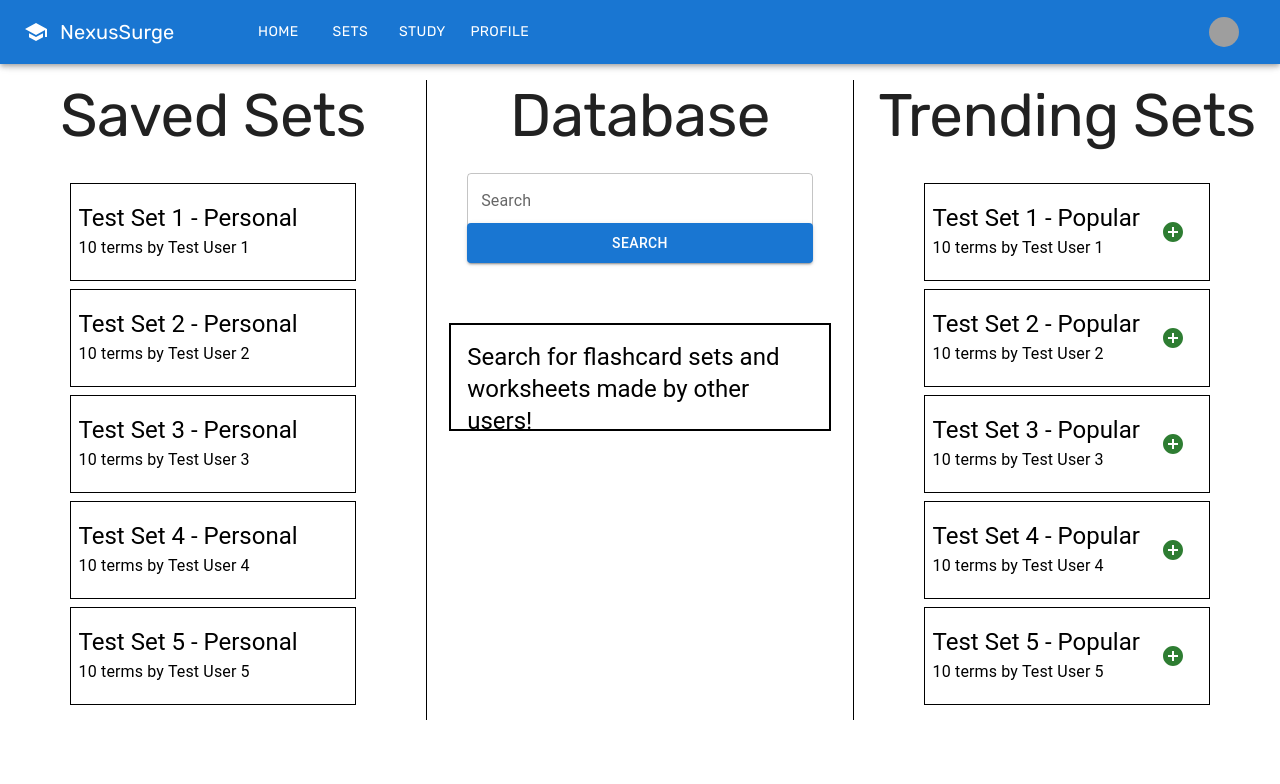
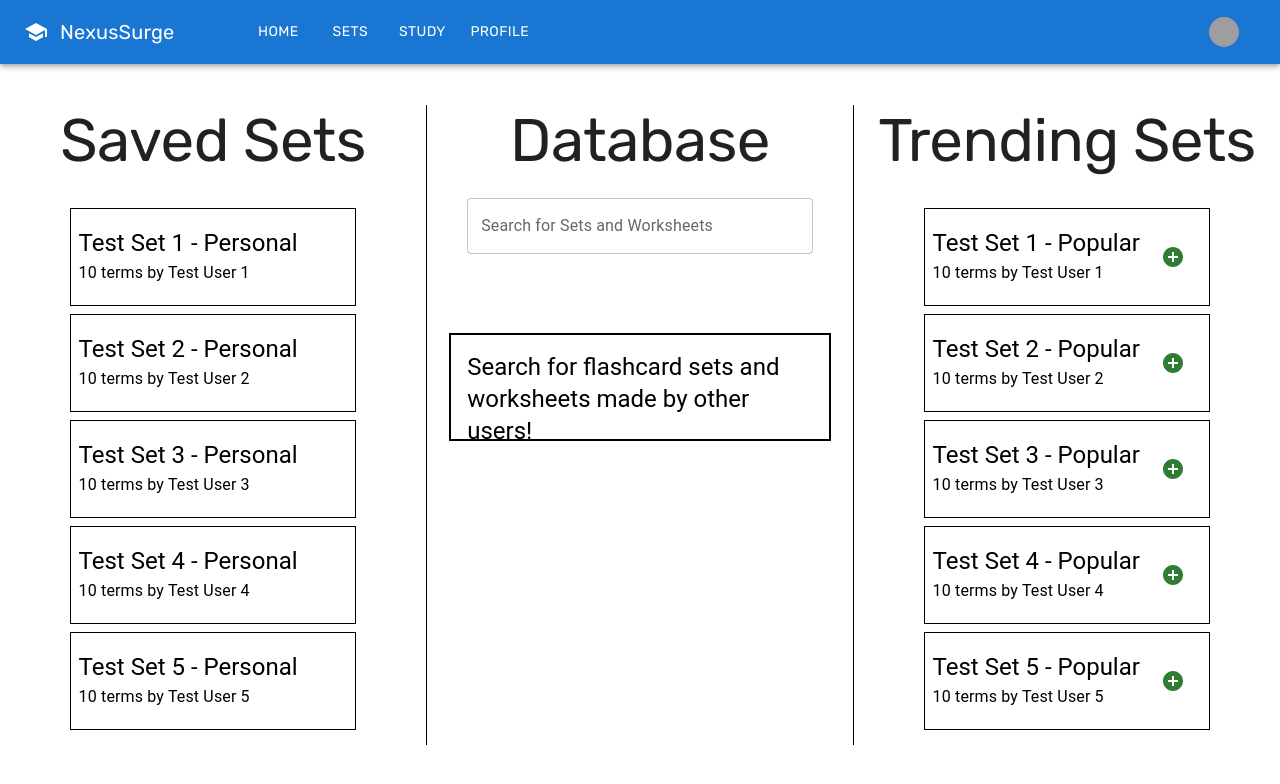
Before and after one commit to skancharapu775/NexusSurge, a React (Create React App) app in the folder nexussurge/: page /sets in a window 1280 px wide. Shown: the top 784 px of the page. Built offline with nearby package versions, Linux system fonts and the light colour scheme; grey boxes are pictures that could not be loaded.

Commit message:
Add top margin of 35 px

```diff
--- a/nexussurge/src/pages/Sets.js
+++ b/nexussurge/src/pages/Sets.js
@@ -122,7 +122,7 @@ export function Sets() {
     return (
         <>
             <Header />
-            <Box sx={{ display: 'flex', justifyContent: 'space-evenly', alignItems: 'center', height: '100vh' }}>
+            <Box sx={{ display: 'flex', justifyContent: 'space-evenly', alignItems: 'center', height: '100vh' , marginTop:'25px'}}>
                 <Box sx={{ display: 'flex', flexDirection: 'column', alignItems: 'center', width: '30vw', height: '80vh' }}>
                     <Typography component="h1" variant="h2" align="center" color="text.primary" gutterBottom fontFamily={'Rubik'}>
                         Saved Sets
@@ -145,10 +145,10 @@ export function Sets() {
                     </Typography>
                     <Box sx={{ display: 'flex', flexDirection: 'column', alignItems: 'center', width: '100%', height: '80vh' }}>
                     <Box sx={{ display: 'flex', flexDirection: 'column', alignItems: 'center', width: '50%', height: '80vh' }}>
-                      <TextField id="outlined-basic" label="Search" variant="outlined" sx={{ width: '180%', height: '5vh' }} />
-                      <Button variant="contained" sx={{ width: '180%', height: '5vh', marginTop: '10px', marginBottom: '5px' }}>Search</Button>
+                      <TextField id="outlined-basic" label="Search for Sets and Worksheets" variant="outlined" sx={{ width: '180%', height: '5vh' }} />
+                      {/*<Button variant="contained" sx={{ width: '180%', height: '5vh', marginTop: '10px', marginBottom: '5px' }}>Search</Button>*/}
                     </Box>
-                    <Box sx={{ display: 'flex', flexDirection: 'column', alignItems: 'center', width: '100%', height: '80vh', overflow: 'auto', marginTop: '-340px' }}>
+                    <Box sx={{ display: 'flex', flexDirection: 'column', alignItems: 'center', width: '100%', height: '80vh', overflow: 'auto', marginTop: '-370px' }}>
                        <Box sx={{ display: 'flex', flexDirection: 'row', width: '90%', height: '9vh', padding: '2vh', border: '2px solid black', marginBottom: '1vh'}}>
                                 <Box sx={{ display: 'flex', flexDirection: 'column' }}>
                                     <Typography variant="h5">Search for flashcard sets and worksheets made by other users!</Typography>
--- a/nexussurge/src/pages/Study.js
+++ b/nexussurge/src/pages/Study.js
@@ -84,7 +84,7 @@ export function Study() {
     <>
       <Header />
       <Box sx={{ display: 'flex', flexGrow: 1, height: '100%', marginTop: '8vh', fontFamily: 'Rubik, sans-serif' }}>
-      <Box sx={{ width: '50%', borderRight: 1, borderColor: 'divider', height: '100vh', fontFamily: 'Rubik, sans-serif' }}>
+      <Box sx={{ width: '50%', borderRight: 1, borderColor: 'divider', height: '100vh', fontFamily: 'Rubik, sans-serif', marginTop:'25px'}}>
           <Typography variant="h3" sx={{ p: 2, fontFamily: 'Rubik', paddingBottom: 0, textAlign: 'center' }}>
             Study Sets
           </Typography>
@@ -127,7 +127,7 @@ export function Study() {
             </Grid>
           </Box>
         </Box>
-        <Box sx={{ width: '50%', height: '100%', fontFamily: 'Rubik, sans-serif' }}>
+        <Box sx={{ width: '50%', height: '100%', fontFamily: 'Rubik, sans-serif', marginTop:'25px'}}>
         <Typography variant="h3" sx={{ p: 2, fontFamily: 'Rubik', paddingBottom: 0, textAlign: 'center' }}>
           Worksheets
         </Typography>
```
